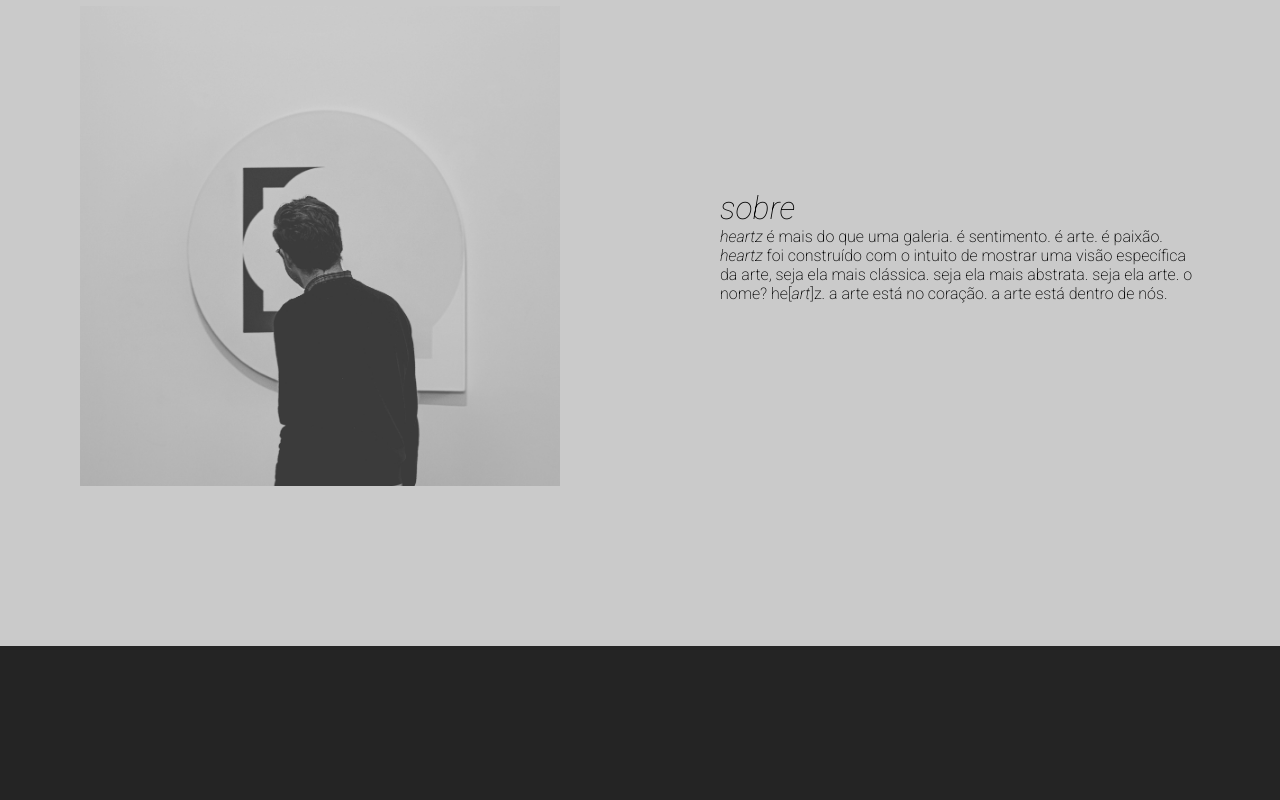
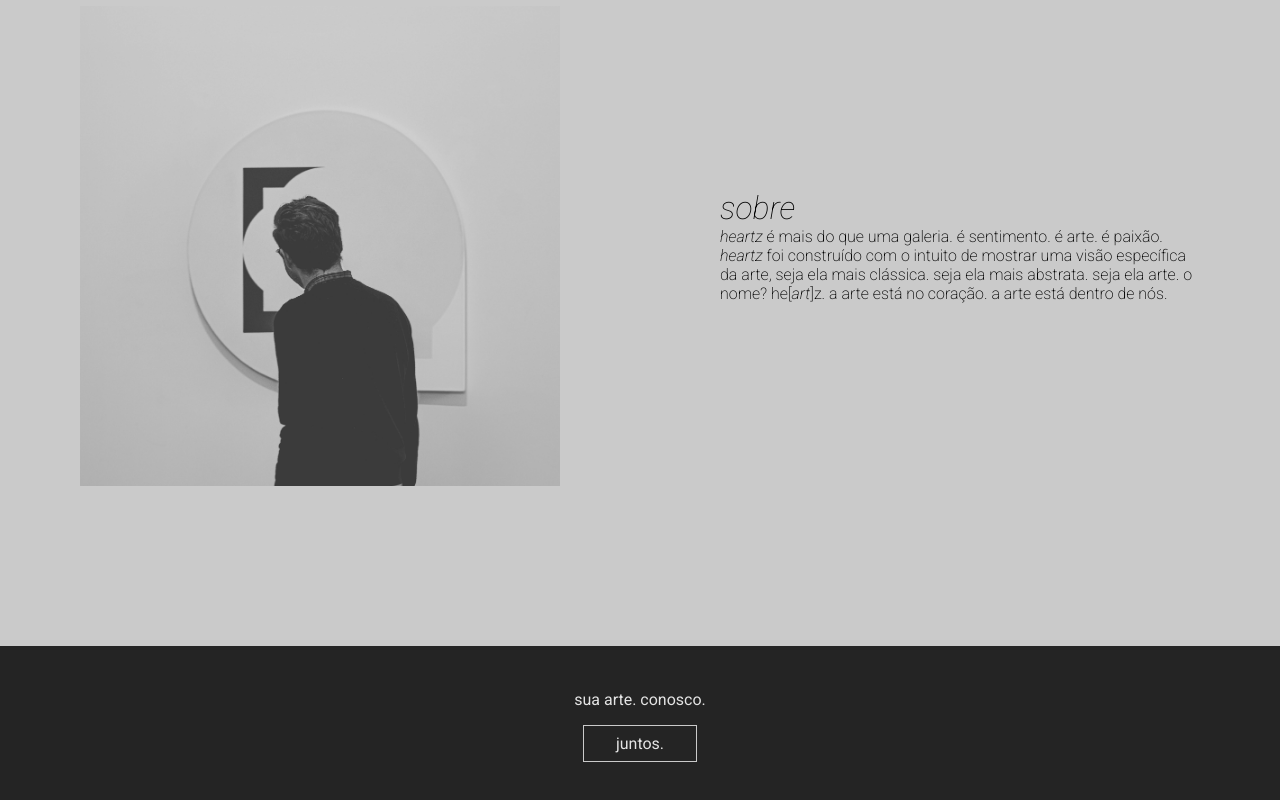
Before and after one commit to nathanmontt/MOCK-PROJECT, a plain HTML site: page src/index.html in a window 1280 px wide. Shown: the part 954-1754 px from the top of the page. Before the commit the page ends 1600 px from the top, so only its background shows below. Drawn offline with Linux system fonts and the light colour scheme.

Commit message:
Content
Final part of the mock project

```diff
--- a/src/assets/styles/_main.css
+++ b/src/assets/styles/_main.css
@@ -144,6 +144,54 @@ main #about {
 }
 .container-about-texts .about-description { font-weight: 200; }
 
+
+
+/* FOOTER */
+footer {
+    min-height: 20dvh;
+    display: flex;
+    flex-direction: column;
+    justify-content: center;
+    align-items: center;
+    color: var(--color-font-main);
+}
+footer .footer-announcement {}
+footer > a {
+    display: inline-block;
+    padding: var(--size-small) var(--size-almost);
+    margin-top: var(--size-normal);
+
+    color: var(--color-font-main);
+    border: var(--size-minimal) solid var(--color-border-main);
+
+    background-image: linear-gradient(90deg, var(--color-footer-main) 0%, var(--color-footer-main) 100%);
+    background-repeat: no-repeat;
+    background-position: left center;
+    background-size: 0% 100%;
+
+    /* transições */
+    transition: background-size .45s cubic-bezier(.2,.9,.2,1), color .25s ease, transform .15s ease;
+}
+
+footer > a:hover,
+footer > a:focus {
+    background-size: 100% 100%;
+    color: var(--color-font-secondary);
+}
+
+
+/* Respeitar preferência por reduzir movimento */
+@media (prefers-reduced-motion: reduce) {
+    footer > a {
+        transition: none;
+    }
+    footer > a:hover,
+    footer > a:focus {
+        transform: none;
+        background-size: 100% 100%;
+    }
+}
+
 /* media queries */
 @media screen and (min-width: 767px) {
     /* eliminando o "menu" */
--- a/src/assets/styles/other/_variables.css
+++ b/src/assets/styles/other/_variables.css
@@ -25,8 +25,9 @@
     --color-font-secondary: black;
     --color-font-showcase: #FBFD82;
 
-    --color-btn-cta-main: #FBFD82;
-    --color-btn-secondary: salmon;
+    --color-border-main: #CACACA;
+
+    --color-footer-main: white;
 
     /* font-family */
     --font-main: "Roboto", sans-serif;
--- a/src/index.html
+++ b/src/index.html
@@ -44,8 +44,7 @@
                     <ul class="options-menu">
                         <li><a href="./index.html">home</a></li>
                         <li><a href="#about">about</a></li>
-                        <li><a href="#">pricing</a></li>
-                        <li><a href="#">contact</a></li>
+                        <li><a href="#footer">contact</a></li>
                     </ul>
                 </nav>
             </div>
@@ -66,6 +65,11 @@
         </section>
     </main>
 
-    <footer></footer>
+    <footer id="footer">
+        <p class="footer-announcement">sua arte. conosco.</p>
+        <a href="https://www.linkedin.com/in/nathan-monteiro/" target="_blank" rel="noopener">juntos.</a>
+
+
+    </footer>
 </body>
 </html>
```
